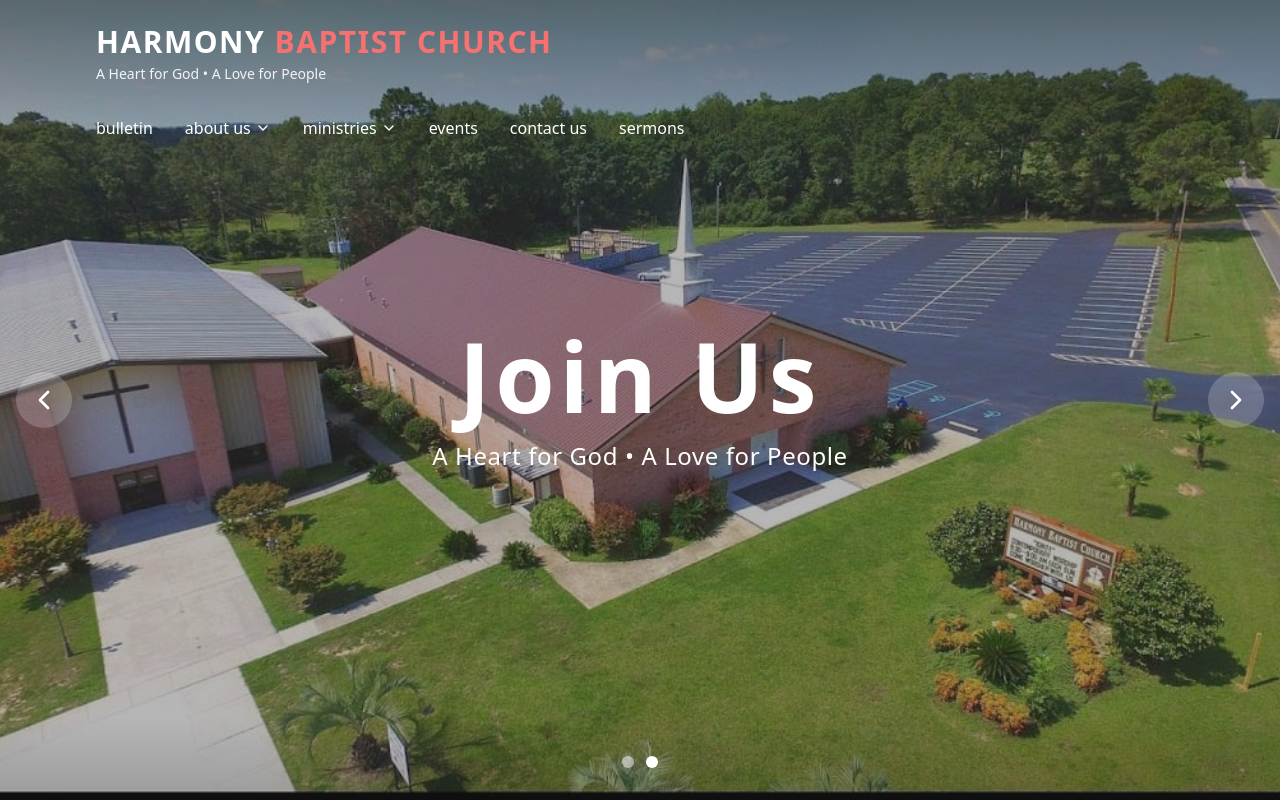
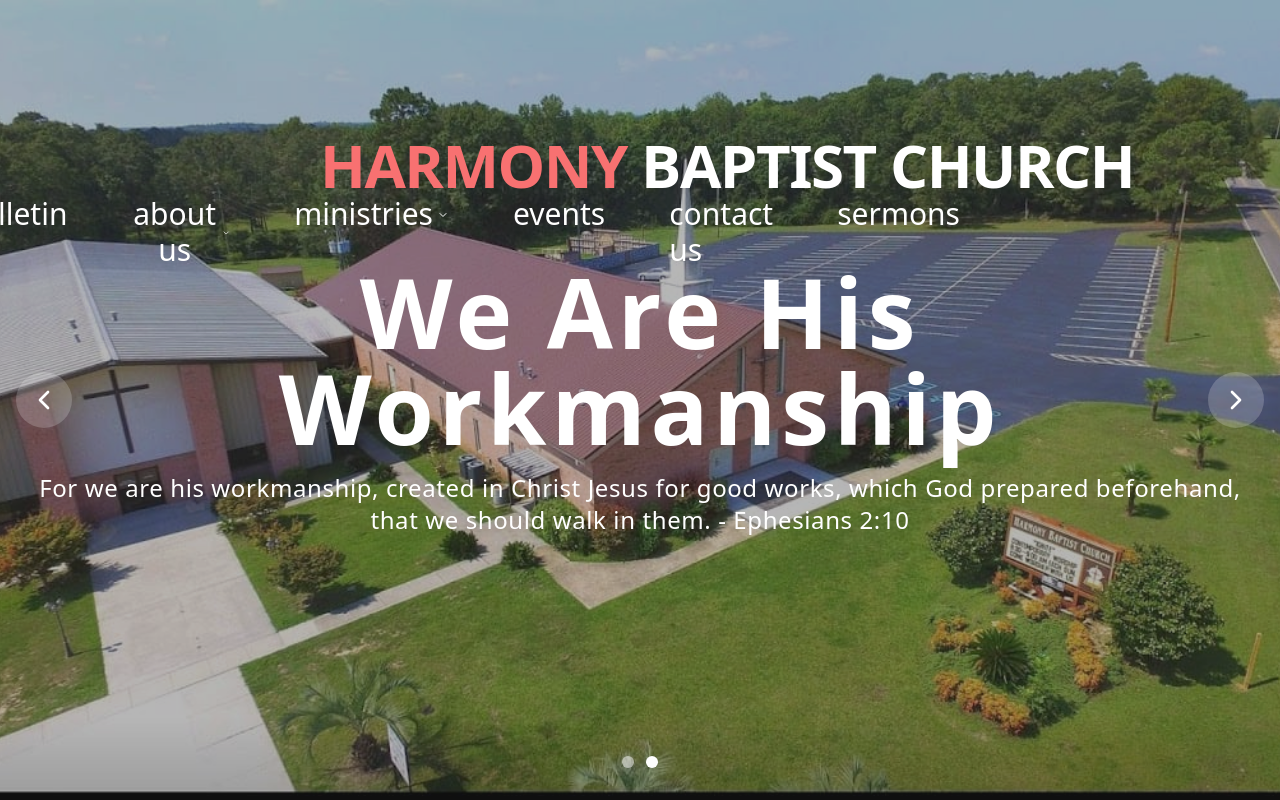
Before and after one commit to memery1446/HBCWebsite, a Next.js app: page / in a window 1280 px wide. Shown: the top 800 px of the page. Built offline with nearby package versions, Linux system fonts and the light colour scheme.

Commit message:
closer on homepage...spacing and sizing

```diff
--- a/src/app/page.js
+++ b/src/app/page.js
@@ -14,8 +14,8 @@
         },
         {
             image: '/images/harmony-aerial.jpg',
-            title: 'Join Us',
-            subtitle: 'A Heart for God • A Love for People'
+            title: 'We Are His Workmanship',
+            subtitle: 'For we are his workmanship, created in Christ Jesus for good works, which God prepared beforehand, that we should walk in them. - Ephesians 2:10'
         }
     ];
 
--- a/src/components/UnifiedHeader.js
+++ b/src/components/UnifiedHeader.js
@@ -48,25 +48,22 @@
     ]
 
     return (
-        <header className={`${isHomepage ? 'absolute top-0 left-0 right-0 z-20 bg-gradient-to-b from-black/40 to-transparent' : 'bg-white shadow-sm'}`}>
+        <header className={`${isHomepage ? 'absolute top-0 left-0 right-0 z-20' : 'bg-white shadow-sm'}`}>
             <div className="container-custom">
-                <div className="flex items-center justify-between py-6">
-                    {/* Church Name */}
-                    <div>
+                {/* Main header row */}
+                <div className="flex items-center justify-between pt-6 pb-3">
+                    {/* Church Name - LEFT with margin */}
+                    <div className="absolute left-80 top-32">
                         <Link href="/">
-                            <h1 className={`text-3xl font-bold tracking-wider ${isHomepage ? 'text-white' : 'text-gray-900'}`}>
-                                HARMONY <span className={isHomepage ? 'text-red-400' : 'text-red-600'}>BAPTIST CHURCH</span>
+                            <h1 className={`text-6xl font-bold tracking-tight leading-tight whitespace-nowrap ${isHomepage ? 'text-red-400' : 'text-red-600'}`}>
+                                HARMONY <span className={isHomepage ? 'text-white' : 'text-gray-900'}>BAPTIST CHURCH</span>
                             </h1>
-                            <p className={`text-sm mt-1 ${isHomepage ? 'text-white/90' : 'text-gray-600'}`}>
-                                A Heart for God • A Love for People
-                            </p>
                         </Link>
                     </div>
-                </div>
 
-                {/* Navigation Menu */}
-                <nav className="pb-4">
-                    <div className="flex space-x-8">
+                    {/* Navigation Menu - RIGHT with margin */}
+                    <nav className="absolute right-80 top-48">
+                        <div className="flex space-x-16">
                             {navigationItems.map((item) => (
                                 <div key={item.name} className="relative">
                                     {item.children ? (
@@ -75,21 +72,21 @@
                                             onMouseEnter={() => setOpenDropdown(item.name)}
                                             onMouseLeave={() => setOpenDropdown(null)}
                                         >
-                                        <button className={`flex items-center space-x-1 py-2 font-medium transition-colors ${
+                                            <button className={`flex items-center space-x-1 py-1 text-3xl font-medium transition-colors ${
                                                 isHomepage
                                                     ? 'text-white hover:text-gray-300'
-                                                : 'text-gray-700 hover:text-primary-600'
+                                                    : 'text-gray-700 hover:text-primary-60'
                                             }`}>
-                                            <span>{item.name}</span>
-                                            <ChevronDown className="h-4 w-4" />
+                                                <span className="lowercase">{item.name}</span>
+                                                <ChevronDown className="h-3 w-3 mt-0.5" />
                                             </button>
                                             {openDropdown === item.name && (
-                                            <div className="absolute top-full left-0 bg-white shadow-lg rounded-lg py-2 min-w-48 z-50">
+                                                <div className="absolute top-full left-0 bg-black shadow-lg rounded-md py-2 min-w-48 z-50">
                                                     {item.children.map((child) => (
                                                         <Link
                                                             key={child.name}
                                                             href={child.href}
-                                                        className="block px-4 py-2 text-gray-700 hover:bg-gray-50 hover:text-primary-600"
+                                                            className="block px-4 py-2 text-white hover:bg-gray-800 transition-colors text-sm"
                                                         >
                                                             {child.name}
                                                         </Link>
@@ -100,11 +97,11 @@
                                     ) : (
                                         <Link
                                             href={item.href}
-                                        className={`block py-2 font-medium transition-colors ${
+                                            className={`block py-1 text-3xl font-medium lowercase transition-colors ${
                                                 pathname === item.href
                                                     ? isHomepage
-                                                    ? 'text-red-400 border-b-2 border-red-400'
-                                                    : 'text-primary-600 border-b-2 border-primary-600'
+                                                        ? 'text-red-400'
+                                                        : 'text-primary-600'
                                                     : isHomepage
                                                         ? 'text-white hover:text-gray-300'
                                                         : 'text-gray-700 hover:text-primary-600'
@@ -118,6 +115,7 @@
                         </div>
                     </nav>
                 </div>
+            </div>
         </header>
     )
 }
```
Lines whose indentation alone changed are shown as unchanged.
